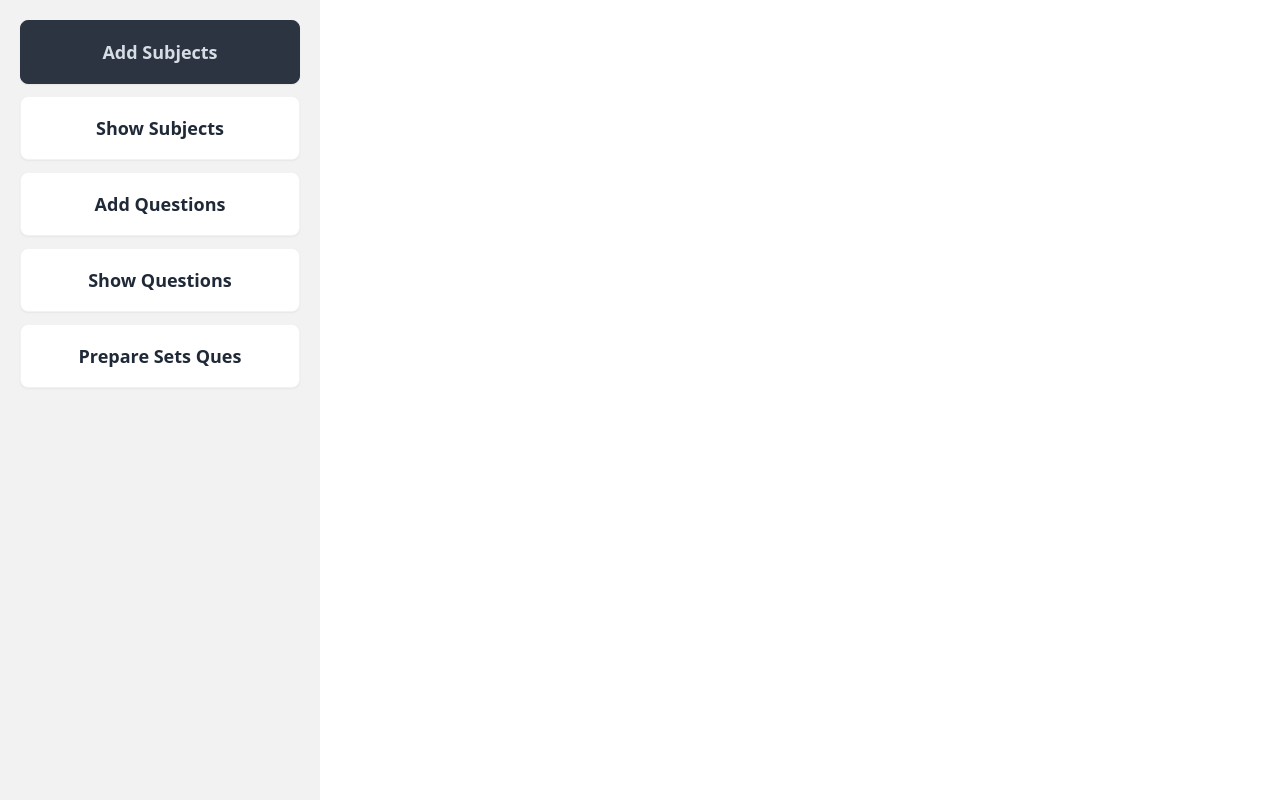
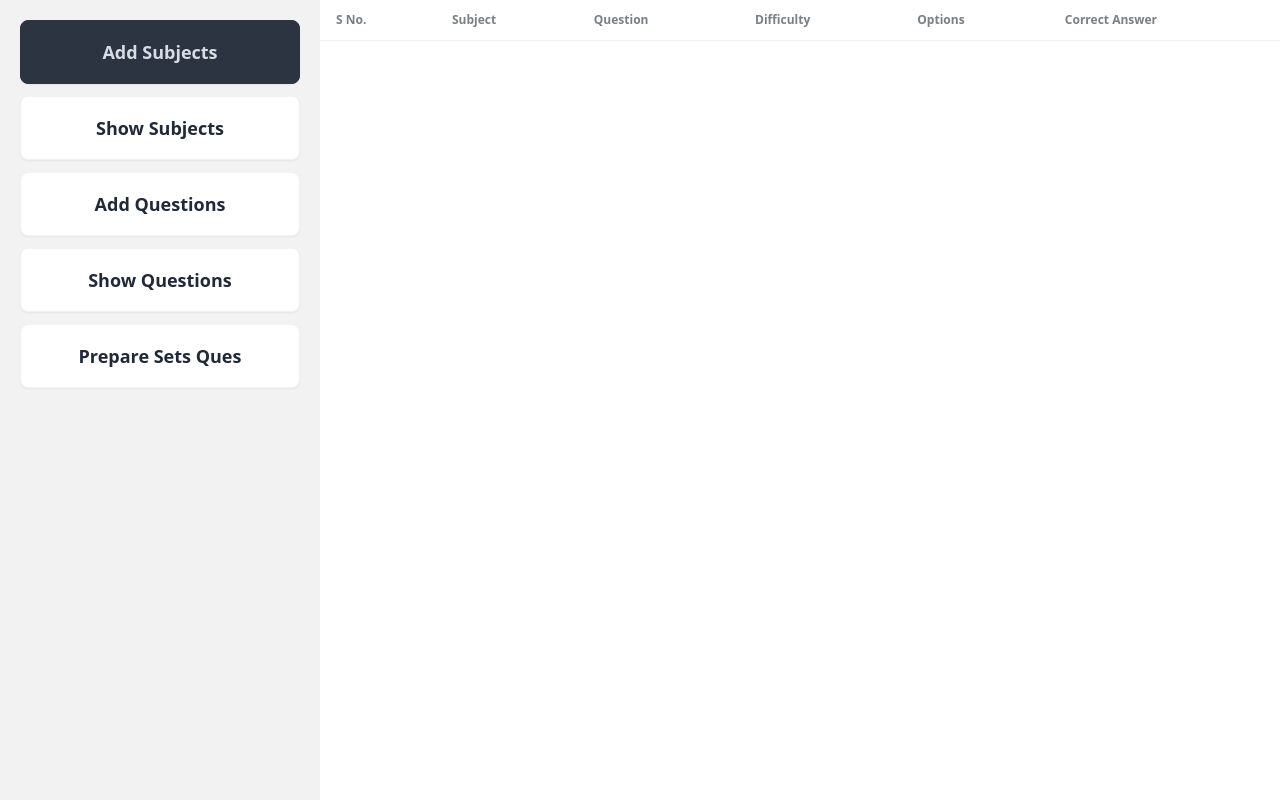
Before and after one commit to whyehtasam/exam-management-system, a React (Vite) app: page /prepareSets in a window 1280 px wide. Built offline with nearby package versions, Linux system fonts and the light colour scheme.

Commit message:
Add PrepareSet component and pass totalQuestions as prop to ShowQuestions component

```diff
--- a/src/App.jsx
+++ b/src/App.jsx
@@ -5,8 +5,10 @@ import Sidebar from "./components/Sidebar";
 import { BrowserRouter as Router, Route, Routes } from "react-router-dom";
 import AddQuestions from './components/AddQuestions';
 import ShowQuestions from './components/ShowQuestions';
+import PrepareSet from './components/PrepareSet';
 
 function App() {
+  const [totalQuestions,setTotalQuestions] = useState([]);
   const [subjects, setSubjects] = useState(
     JSON.parse(localStorage.getItem('subjects')) || []
   );
@@ -21,6 +23,10 @@ function App() {
   useEffect(() => {
     localStorage.setItem('questions', JSON.stringify(questions));
   }, [questions]);
+
+  function getData (data){
+    setTotalQuestions(data);
+  }
   return (
     <Router>
       <div className="flex">
@@ -30,7 +36,8 @@ function App() {
             <Route path="/" element={<AddSubject subjects={subjects} setSubjects={setSubjects} />} />
             <Route path="/showSubjects" element={<ShowSubjects subjects={subjects} />} />
             <Route path="/addQuestions" element={<AddQuestions subjects={subjects} questions={questions} setQuestions={setQuestions}/>} />
-            <Route path="/showQuestions" element={<ShowQuestions questions={questions} setQuestions={setQuestions} subjects={subjects}/>} />
+            <Route path="/showQuestions" element={<ShowQuestions questions={questions} setQuestions={setQuestions} subjects={subjects} getData={getData}/> } />
+            <Route path="/prepareSets" element={<PrepareSet totalQuestions={totalQuestions}/>} />
           </Routes>
 
         </div>
--- /dev/null
+++ b/src/components/PrepareSet.jsx
@@ -0,0 +1,40 @@
+
+const PrepareSet = ({totalQuestions}) => {
+    console.log('total: ',totalQuestions)
+  return (
+    <div>   <table className="table w-full">
+    <thead>
+      <tr>
+        <th>S No.</th>
+        <th>Subject</th>
+        <th>Question</th>
+        <th>Difficulty</th>
+        <th>Options</th>
+        <th>Correct Answer</th>
+
+      </tr>
+    </thead>
+    <tbody>
+      {totalQuestions.map((question, index) => (
+        <tr key={index}>
+          <td>{index + 1}</td>
+          <td>{question.subject}</td>
+          <td>{question.question}</td>
+          <td>{question.difficulty}</td>
+          <td>
+            <ul className="list-decimal">
+              {question.options.map((opt) => (
+                <li key={opt}>{opt}</li>
+              ))}
+            </ul>
+          </td>
+          <td>{question.correctAnswer}</td>
+
+        </tr>
+      ))}
+    </tbody>
+  </table>   </div>
+  )
+}
+
+export default PrepareSet
--- a/src/components/ShowQuestions.jsx
+++ b/src/components/ShowQuestions.jsx
@@ -4,7 +4,7 @@
 
 import { useState, useEffect } from "react";
 
-const ShowQuestions = ({ subjects, questions: initialQuestions }) => {
+const ShowQuestions = ({ subjects, questions: initialQuestions,getData }) => {
   // State variables for managing questions, selected subject and difficulty, and current question being edited
   const [questions, setQuestions] = useState([]);
   const [selectedSubject, setSelectedSubject] = useState("All Questions");
@@ -12,15 +12,17 @@ const ShowQuestions = ({ subjects, questions: initialQuestions }) => {
   const [currentQuestion, setCurrentQuestion] = useState(null);
 
   // Effect to load questions from local storage or initial questions when component mounts
+// Inside ShowQuestions component
 useEffect(() => {
   const storedQuestions = localStorage.getItem("questions");
   if (storedQuestions) {
     setQuestions(JSON.parse(storedQuestions));
+    getData(JSON.parse(storedQuestions)); // call the callback function with the loaded questions
   } else {
     setQuestions(initialQuestions);
+    getData(initialQuestions); // call the callback function with the initial questions
   }
-  }, [initialQuestions]);
-
+}, [ ]);
   // Filtering questions based on selected subject and difficulty
   const filteredQuestions = questions.filter((question) => {
     const subjectMatches =
@@ -35,20 +37,20 @@ const ShowQuestions = ({ subjects, questions: initialQuestions }) => {
     setCurrentQuestion({ ...questions[index], index });
   };
 
-  // Function to delete a question
-  const deleteQuestion = (index) => {
-    const newQuestions = questions.filter((_, i) => i !== index);
-    setQuestions(newQuestions);
-    localStorage.setItem("questions", JSON.stringify(newQuestions));
-  };
-
-  // Function to update a question
+  // Inside ShowQuestions component
 const updateQuestion = (updatedQuestion) => {
   const newQuestions = [...questions];
   newQuestions[currentQuestion.index] = updatedQuestion;
   setQuestions(newQuestions);
-    setCurrentQuestion(null);
-    localStorage.setItem("questions", JSON.stringify(newQuestions));
+  localStorage.setItem('questions', JSON.stringify(newQuestions));
+  getData(newQuestions); // call the callback function with the updated questions
+};
+
+const deleteQuestion = (index) => {
+  const newQuestions = questions.filter((_, i) => i !== index);
+  setQuestions(newQuestions);
+  localStorage.setItem('questions', JSON.stringify(newQuestions));
+  getData(newQuestions); // call the callback function with the updated questions
 };
 
   // Function to handle form submission when editing a question
@@ -68,7 +70,7 @@ const ShowQuestions = ({ subjects, questions: initialQuestions }) => {
     document.getElementById("my_modal_1").close();
   };
 
-
+console.log('filter:',filteredQuestions);
   return (
     <section className="px-16 py-6">
       <div className="flex gap-6">
```
Lines whose indentation alone changed are shown as unchanged.
